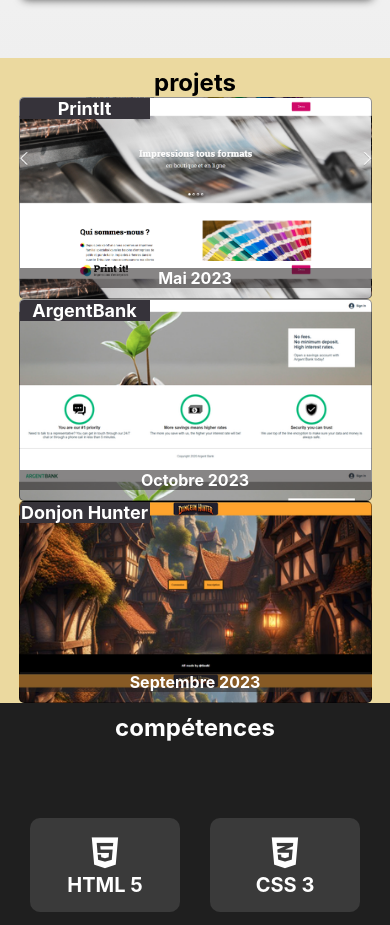
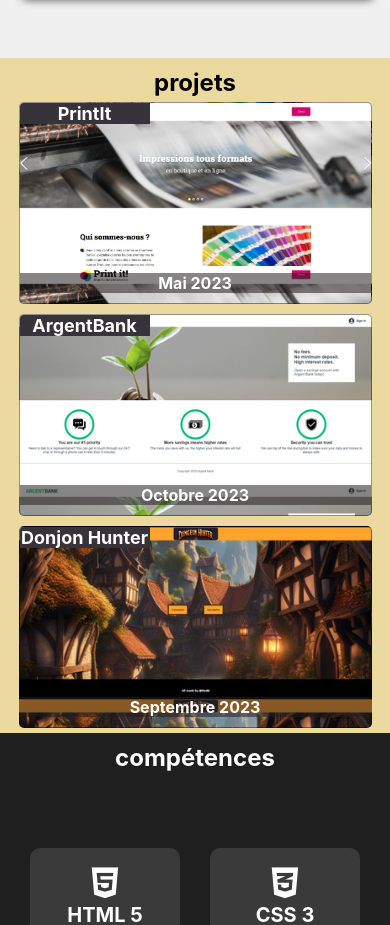
Before and after one commit to GuillaumeDussaut/Mon-portfolio, a React (Create React App) app: page / in a window 390 px wide. Shown: the part 1630-2555 px from the top of the page. Built offline with nearby package versions, Linux system fonts and the light colour scheme.

Commit message:
ajustement du scss pour le responsive

```diff
--- a/src/App.scss
+++ b/src/App.scss
@@ -363,6 +363,7 @@ header {
     .projet{
       width: 90%;
       height: 200px;
+      margin:5px;
     }
     .projet:hover{
       animation:none;
@@ -500,7 +501,9 @@ header {
     .modal-content{
       width: 90%;
       height: 400px;
-
+      .descriptionProjet{
+        bottom:0px;
+      }
     }
   }
 }
```
